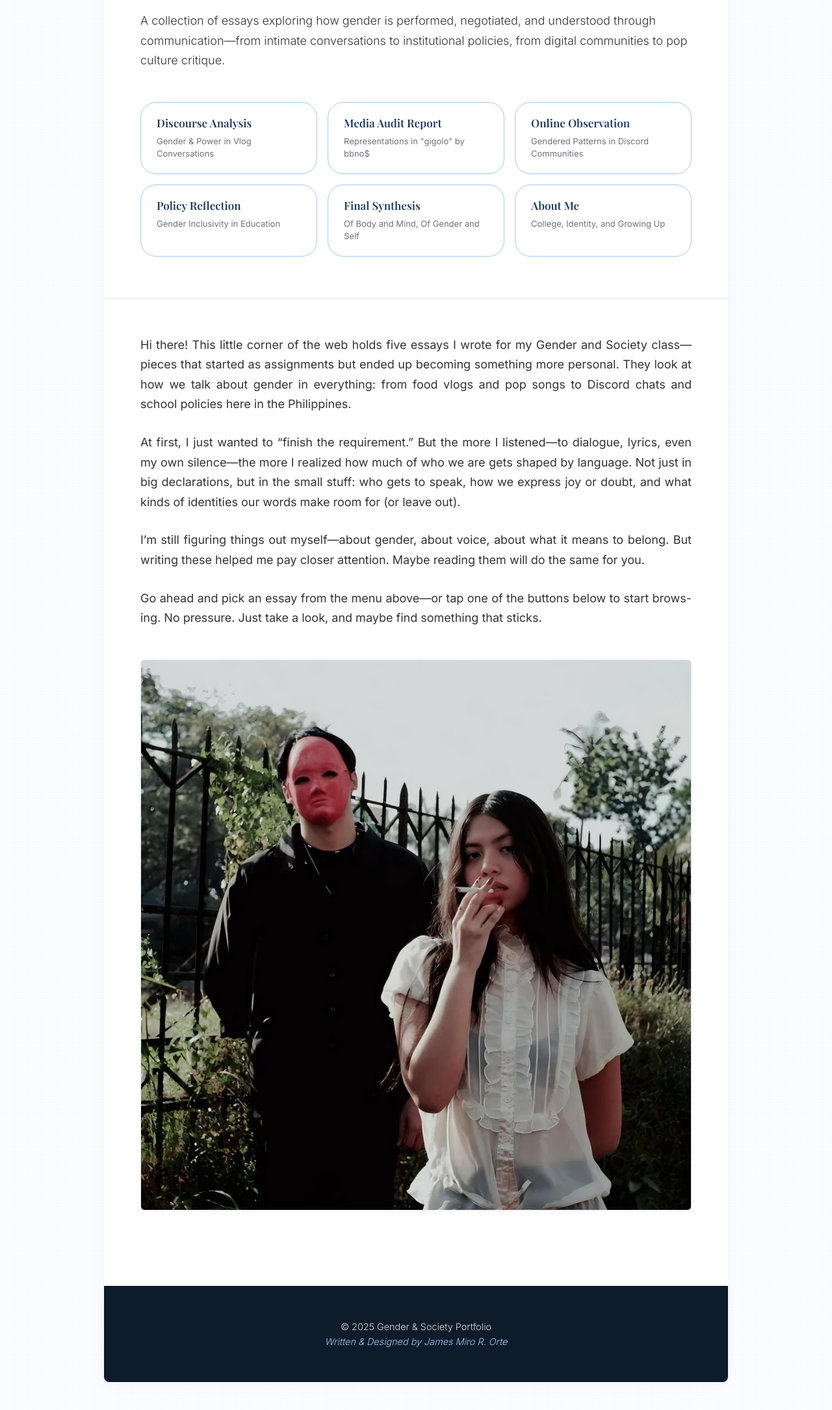
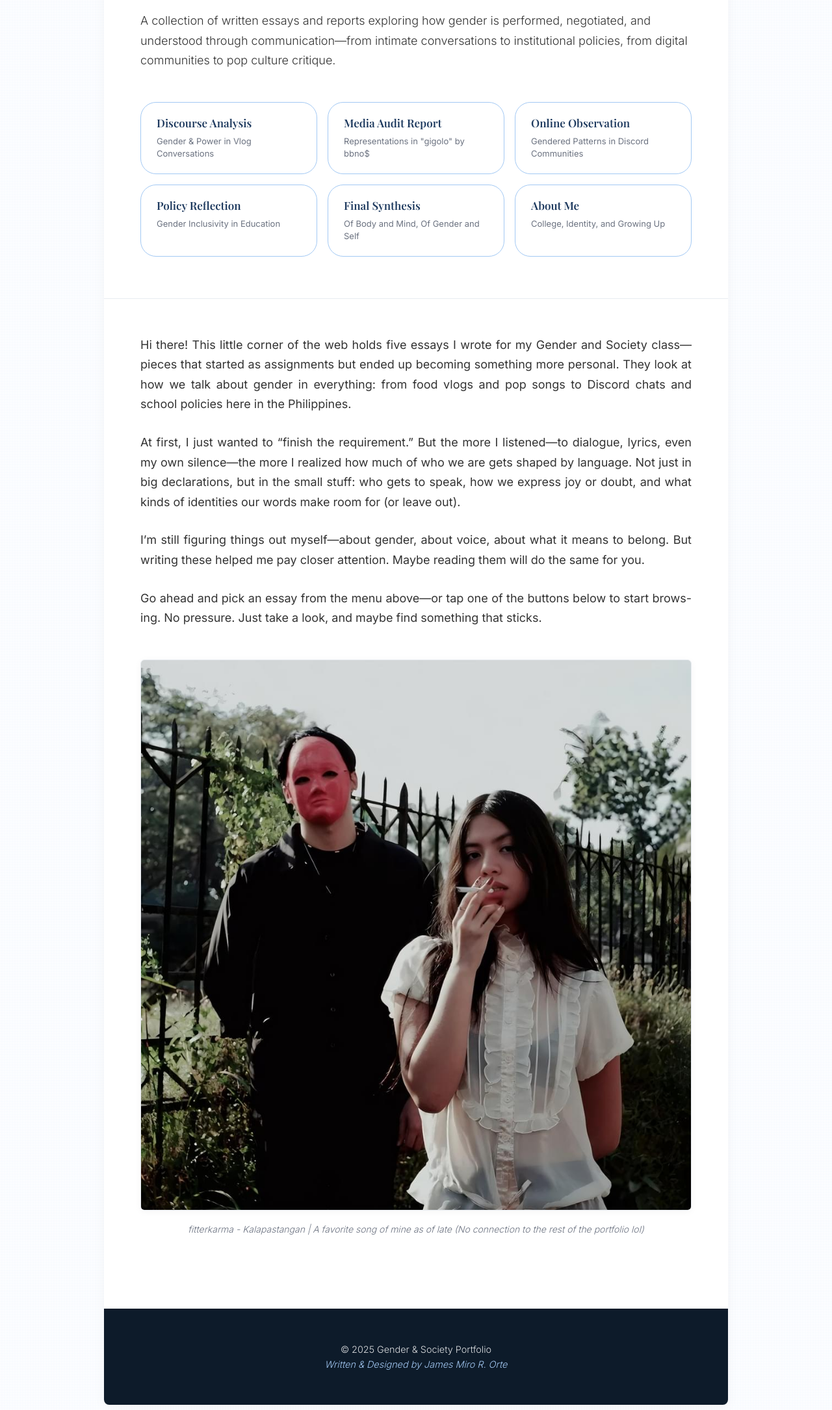
Before and after one commit to SaturnInOrbit/GAS_Portfolio, a plain HTML site: page index.html in a window 1280 px wide. Shown: the part 212-2382 px from the top of the page at 65% size. Drawn offline with nearby package versions, Linux system fonts and the light colour scheme.

Commit message:
text changes

```diff
--- a/index.html
+++ b/index.html
@@ -58,7 +58,7 @@
       <header class="hero">
         <h2 class="hero-title">Language, Gender, and the Spaces Between</h2>
         <p class="hero-intro">
-          A collection of essays exploring how gender is performed, negotiated, and understood through
+          A collection of written essays and reports exploring how gender is performed, negotiated, and understood through
           communication—from intimate conversations to institutional policies, from digital communities
           to pop culture critique.
         </p>
@@ -119,11 +119,14 @@
             </div>
 
             <div class="home-image-container">
-              <img
-                src="assets/pictures/Hero.jpg"
-                alt="fitterkarma - Kalapastangan | A favorite song of mine as of late (No connection to the rest of the portfolio lol)"
-                class="content-image"
-              />
+              <figure>
+                <img
+                  src="assets/pictures/Hero.jpg"
+                  alt="fitterkarma - Kalapastangan"
+                  class="content-image"
+                  />
+                  <figcaption>fitterkarma - Kalapastangan | A favorite song of mine as of late (No connection to the rest of the portfolio lol)</figcaption>
+              </figure>
             </div>
           </article>
         </section>
```
